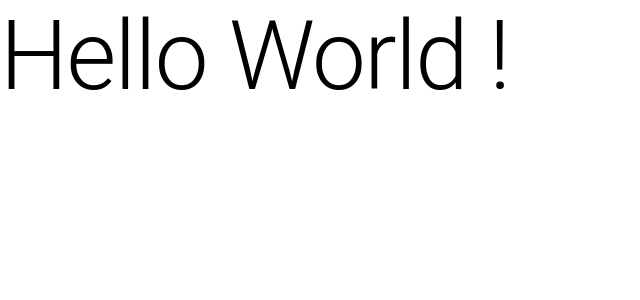
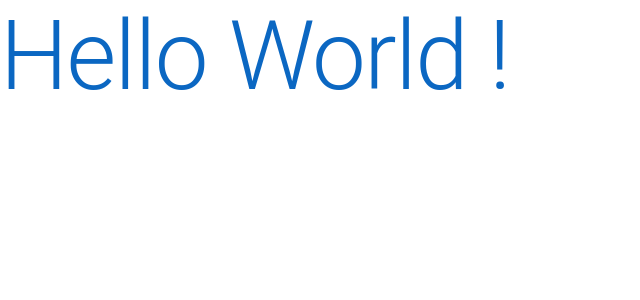
Before and after one commit to PChol22/portfolio-reboot, a React (Vite) app: page / in a window 1280 px wide. Shown: the top 300 px of the page, without its empty margins (0-640 px from the left). Built offline with nearby package versions, Linux system fonts and the light colour scheme.

Commit message:
refactor(Theme): refacto theme + example implementation in app.tsx

```diff
--- a/src/App.tsx
+++ b/src/App.tsx
@@ -1,5 +1,8 @@
 import { Typography } from '@mui/material';
+import { AppTheme } from './AppTheme';
 
 export const App = (): JSX.Element => (
-  <Typography variant="h1">Hello World !</Typography>
+  <Typography variant="h1" color={AppTheme.palette.principal.main}>
+    Hello World !
+  </Typography>
 );
--- a/src/Theme.ts
+++ b/src/AppTheme.ts
@@ -1,4 +1,4 @@
-export const Theme = {
+export const AppTheme = {
   palette: {
     principal: {
       light: '#76AAFF',
```
